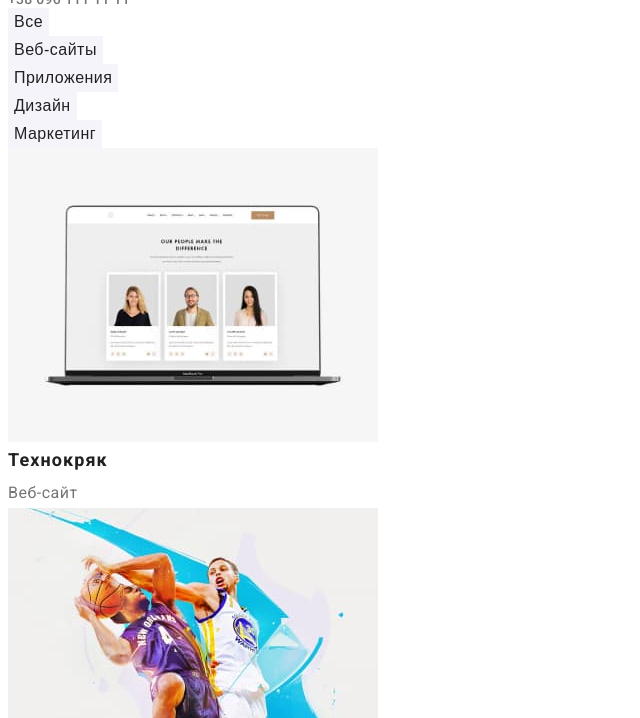
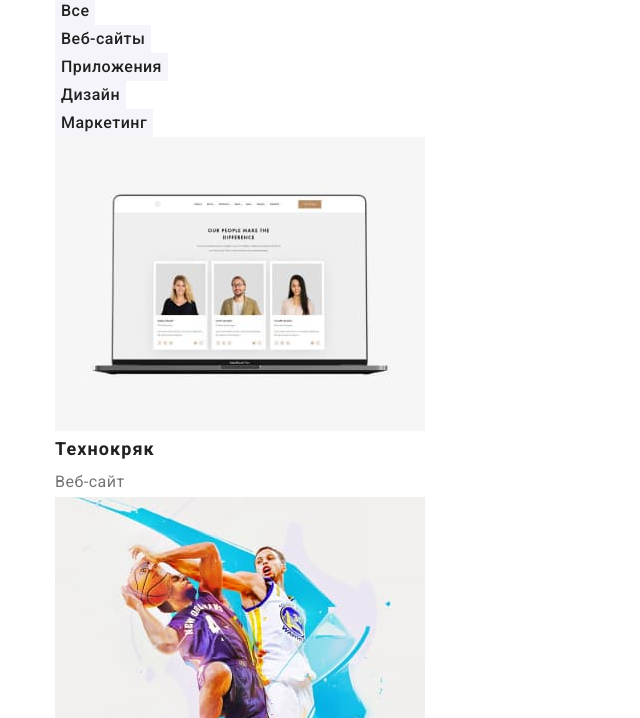
Before and after one commit to Fedor4994/goit-markup-hw-03, a plain HTML site: page portfolio.html in a window 1280 px wide. Shown: the part 126-844 px from the top of the page, without its empty margins (0-640 px from the left). Drawn offline with nearby package versions, Linux system fonts and the light colour scheme.

Commit message:
Оборачивает в контейнеры

```diff
--- a/css/styles.css
+++ b/css/styles.css
@@ -31,6 +31,14 @@ img{
 
 body{
         font-family: var(--primary-font);
+}
+
+.container{
+    width: 1200px;
+    margin-left: auto;
+    margin-right: auto;
+    padding-left: 15px;
+    padding-right: 15px;
 }
 
 /* ========== COMPONENTS ========== */
--- a/portfolio.html
+++ b/portfolio.html
@@ -10,11 +10,15 @@
     <link
         href="https://fonts.googleapis.com/css2?family=Raleway:wght@700&family=Roboto:ital,wght@0,400;0,500;0,700;1,900&display=swap"
         rel="stylesheet">
+        <link rel="stylesheet" href="https://cdnjs.cloudflare.com/ajax/libs/modern-normalize/1.1.0/modern-normalize.min.css"
+            integrity="sha512-wpPYUAdjBVSE4KJnH1VR1HeZfpl1ub8YT/NKx4PuQ5NmX2tKuGu6U/JRp5y+Y8XG2tV+wKQpNHVUX03MfMFn9Q=="
+            crossorigin="anonymous" referrerpolicy="no-referrer" />
     <link rel="stylesheet" href="./css/styles.css">
 </head>
 <body>
     <!-- HEADER -->
     <header class="page-header">
+        <div class="container">
         <nav class="navigation">
             <a class="logo link" href="#" lang="en">Web<span class="logo-dark">Studio</span></a>
             <ul class="menu list">
@@ -33,10 +37,12 @@
         <li><a class="email link" href="mailto:info@devstudio.com">info@devstudio.com</a></li>
         <li><a class="phone-number link" href="tel:+380961111111">+38 096 111 11 11</a></li>
     </ul>
+    </div>
     </header>
 
     <main>
         <!-- HERO -->
+        <div class="container">
             <h1 hidden>Портфолио</h1>
             <ul class="filters-buttons list">
                 <li class="filters-buttons-item"><button class="filter-btn" type="button">Все</button></li>
@@ -95,8 +101,10 @@
                     <p class="project-description">Приложение</p></a>
                 </li>
             </ul>
+            </div>
     </main>
     <footer class="footer">
+        <div class="container">
         <a class="logo link" href="" lang="en">Web<span class="logo-light">Studio</span></a>
         <!-- CONTACT INFORMATION -->
         <address>
@@ -113,6 +121,7 @@
                 </li>
             </ul>
         </address>
+        </div>
     </footer>
 </body>
 </html>
```
Also changed, not shown: index.html (+12 -0 lines).
